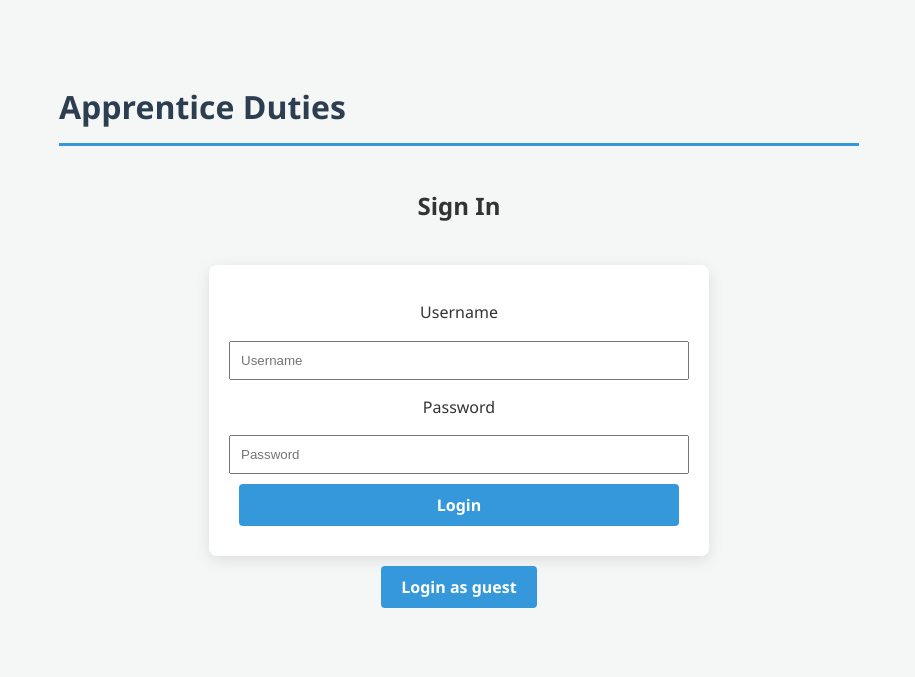
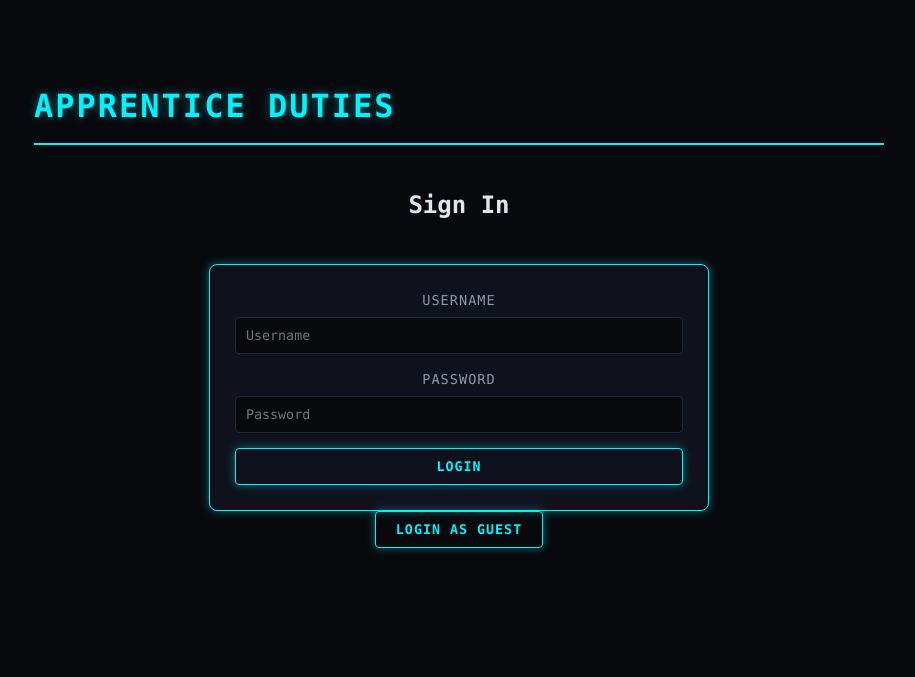
Before and after one commit to liamblackburn-wq/TDD-ReCap, a Python web app: template templates/login.html in a window 1280 px wide. Shown: the top 677 px of the page, without its empty margins (181-1096 px from the left). Run offline with Jinja, Linux system fonts and the light colour scheme; the template is opened without the code that fills it, so the values that code supplies are empty.

Commit message:
add: test for user model. associated coins function. refactor: css

```diff
--- a/app.py
+++ b/app.py
@@ -131,11 +131,13 @@ def render_logs_page():
 def home():
     return render_template("login.html")
 
+
 @app.route("/api/role", methods=["GET"])
 def get_role():
     if current_user.is_authenticated:
         return jsonify({"role": current_user.role}), 200
     return jsonify({"role": "guest"}), 200
+
 
 @app.route("/apprenticeduties", methods=["GET"])
 def render_apprentice_duties_page():
--- a/conftest.py
+++ b/conftest.py
@@ -9,8 +9,6 @@ import pytest
 from playwright.sync_api import Page
 
 from src.models import CoinsDutiesJunction, Coin, User, RequestLog, Duty
-
-
 
 
 @pytest.fixture(scope="session", autouse=True)
--- a/static/css/styles.css
+++ b/static/css/styles.css
@@ -1,11 +1,36 @@
+:root {
+  --bg-dark: #08090d;
+  --panel-bg: #0f121d;
+  --panel-border: #1e2638;
+  --text-main: #e0e6ed;
+  --text-muted: #8a99ad;
+
+  --neon-cyan: #00f3ff;
+  --neon-pink: #ff0055;
+  --neon-purple: #b026ff;
+
+  --glow-cyan: 0 0 10px rgba(0, 243, 255, 0.4);
+  --glow-pink: 0 0 10px rgba(255, 0, 85, 0.4);
+  --glow-purple: 0 0 12px rgba(176, 38, 255, 0.3);
+}
+
 body {
-    font-family: 'Segoe UI', Tahoma, Geneva, Verdana, sans-serif;
-    background-color: #f4f7f6;
-    color: #333;
-    max-width: 800px;
+  font-family: 'Consolas', 'Fira Code', 'Segoe UI', monospace;
+  background-color: var(--bg-dark);
+  color: var(--text-main);
+  max-width: 850px;
   margin: 40px auto;
   padding: 20px;
   line-height: 1.6;
+}
+
+header h1 {
+  color: var(--neon-cyan);
+  text-shadow: var(--glow-cyan);
+  border-bottom: 2px solid var(--neon-cyan);
+  padding-bottom: 10px;
+  letter-spacing: 2px;
+  text-transform: uppercase;
 }
 
 #login-view {
@@ -15,165 +40,174 @@ body {
   text-align: center;
 }
 
-header h1 {
-    color: #2c3e50;
-    border-bottom: 3px solid #3498db;
-    padding-bottom: 10px;
-}
-
-.duty-list {
+#coins-list {
+  display: grid;
+  grid-template-columns: repeat(auto-fit, minmax(320px, 1fr));
+  gap: 20px;
   padding: 0;
-}
-
-input {
-    padding: 10px;
 }
 
 .listed-coin {
   list-style: none;
+  background: var(--panel-bg);
+  border: 1px solid var(--neon-purple);
+  box-shadow: var(--glow-purple);
+  border-radius: 8px;
+  padding: 20px;
+  margin: 0;
+}
+
+.coin-header {
+  display: flex;
+  align-items: center;
+  justify-content: space-between;
+  border-bottom: 1px solid var(--panel-border);
+  padding-bottom: 10px;
+  margin-bottom: 15px;
+}
+
+.coin-header h2 {
+  margin: 0;
+  color: var(--neon-pink);
+  text-shadow: var(--glow-pink);
+}
+
+.duty-list {
+  display: grid;
+  grid-template-columns: 1fr;
+  gap: 10px;
   padding: 0;
-    margin: 20px 0;
 }
 
 .listed-duty {
-    background: #fff;
-    margin-bottom: 15px;
-    padding: 15px 50px 15px 15px;
-    border-left: 5px solid #3498db;
-    border-radius: 4px;
-    box-shadow: 0 2px 5px rgba(0,0,0,0.1);
+  background: #151a28;
+  border-left: 3px solid var(--neon-cyan);
+  margin: 5px 0;
+  padding: 12px 65px 12px 12px;
   position: relative;
   list-style: none;
+  border-radius: 4px;
+  transition: all 0.2s ease;
 }
 
-.listed-duty strong {
-    color: #2980b9;
-    display: block;
-    margin-bottom: 5px;
+.listed-duty:hover {
+  box-shadow: var(--glow-cyan);
 }
 
-label {
-    margin: 15px 0;
+.listed-duty:active {
+  box-shadow: var(--glow-pink);
 }
 
 form {
   display: flex;
   flex-direction: column;
-    background: #fff;
-    padding: 20px;
+  background: var(--panel-bg);
+  border: 1px solid var(--neon-cyan);
+  box-shadow: var(--glow-cyan);
+  padding: 25px;
   border-radius: 8px;
-    box-shadow: 0 4px 15px rgba(0,0,0,0.1);
   margin-top: 20px;
   width: 100%;
   max-width: 500px;
   box-sizing: border-box;
 }
 
-.duty-checkbox label {
+input, select, .duty-option {
+  background: var(--bg-dark);
+  border: 1px solid var(--panel-border);
+  color: var(--neon-cyan);
+  padding: 10px;
+  border-radius: 4px;
+  margin-top: 5px;
+  margin-bottom: 15px;
+  font-family: inherit;
+}
+
+input:focus, select:focus {
+  outline: none;
+  border-color: var(--neon-cyan);
+  box-shadow: var(--glow-cyan);
+}
+
+label {
+  color: var(--text-muted);
+  font-size: 0.85rem;
+  text-transform: uppercase;
+  letter-spacing: 1px;
+}
+
+.assign-duty-btn, .login-btn, .guest-login-btn, .submit-btn, #create-coin, #create-duty {
+  background: transparent;
+  color: var(--neon-cyan);
+  border: 1px solid var(--neon-cyan);
+  box-shadow: var(--glow-cyan);
+  padding: 10px 20px;
+  border-radius: 4px;
   cursor: pointer;
-    font-size: 0.9em;
+  font-weight: bold;
+  text-transform: uppercase;
+  letter-spacing: 1px;
+  transition: all 0.2s ease-in-out;
+  font-family: inherit;
+}
+
+.assign-duty-btn:hover, .login-btn:hover, .guest-login-btn:hover, .submit-btn:hover, #create-coin:hover, #create-duty:hover {
+  background: var(--neon-cyan);
+  color: var(--bg-dark);
+  box-shadow: 0 0 15px var(--neon-cyan);
+}
+
+.delete-coin-btn, .remove-duty {
+  background: transparent;
+  color: var(--neon-pink);
+  border: 1px solid var(--neon-pink);
+  padding: 5px 10px;
+  border-radius: 4px;
+  font-weight: bold;
+  cursor: pointer;
+  transition: all 0.2s ease;
+  font-family: inherit;
+}
+
+.remove-duty {
+  position: absolute;
+  right: 8px;
+  top: 50%;
+  transform: translateY(-50%);
+}
+
+.delete-coin-btn:hover, .remove-duty:hover {
+  background: var(--neon-pink);
+  color: var(--bg-dark);
+  box-shadow: var(--glow-pink);
 }
 
 .button-group {
   display: flex;
-    flex-direction: column;
-    gap: 20px;
-    align-items: flex-start;
-    text-align: center;
-    max-width: 100px;
-}
-
-.assign-duty-btn, .login-btn, .guest-login-btn, .submit-btn, #create-coin, #create-duty {
-    background-color: #3498db;
-    color: white;
-    border: none;
-    padding: 10px 20px;
-    margin: 10px;
-    border-radius: 4px;
-    cursor: pointer;
-    font-weight: bold;
-    transition: background 0.3s ease;
-    font-family: inherit;
-    font-size: 1rem;
-}
-
-.assign-duty-btn:hover, .login-btn:hover, .guest-login-btn:hover {
-    background-color: #2980b9;
-}
-
-#clear-duties {
-    background-color: #ff4040;
-    color: white;
-    border: none;
-    padding: 10px 20px;
-    border-radius: 4px;
-    cursor: pointer;
-    font-weight: bold;
-    transition: background 0.3s ease;
-    text-decoration: none;
-}
-
-#clear-duties:hover {
-    background-color: #8b0000 ;
-}
-
-.duty-option {
-    margin: 10px 0;
-    padding: 10px;
+  gap: 15px;
+  margin-bottom: 20px;
 }
 
 .complete-checkbox {
   display: flex;
-    flex-direction: row;
   align-items: center;
   gap: 8px;
 }
 
-.coin-header {
-    display: flex;
-    flex-direction: row;
-    align-items: center;
-    justify-content: space-between;
-    margin-bottom: 10px;
+#logs-link {
+    color: var(--text-muted)
 }
 
-.coin-header h2 {
-    margin: 0;
+#logs-link:hover {
+    color: var(--neon-cyan)
 }
 
-.delete-coin-btn {
-    background: #ff4040;
-    color: white;
-    padding: 5px 5px;
-    border-radius: 4px;
-    font-weight: bold;
-    border: none;
-    cursor: pointer;
-    margin: 0;
-    transition: background 0.3s ease;
+#logs-link:active {
+    color: var(--neon-pink);
 }
 
-.delete-coin-btn:hover {
-    background: #8b0000;
-}
-
-.remove-duty {
-    background: #ff4040;
-    color: white;
-    padding: 5px 5px;
-    border-radius: 4px;
-    font-weight: bold;
-    border: none;
-    cursor: pointer;
-    margin: 10px;
-    position: absolute;
-    right: 5px;
-    top: 50%;
-    transform: translateY(-50%);]
-}
-
-.remove-duty:hover {
-    background-color: #8b0000;
+#logs-link:visited {
+    color: var(--neon-purple);
 }
 
 .hidden {
```
Also changed, not shown: Tests/Unit/test_user_model.py (+2 -8 lines), static/js/script.js (+23 -1 lines), templates/index.html (+9 -0 lines). Lines whose indentation alone changed are shown as unchanged.
